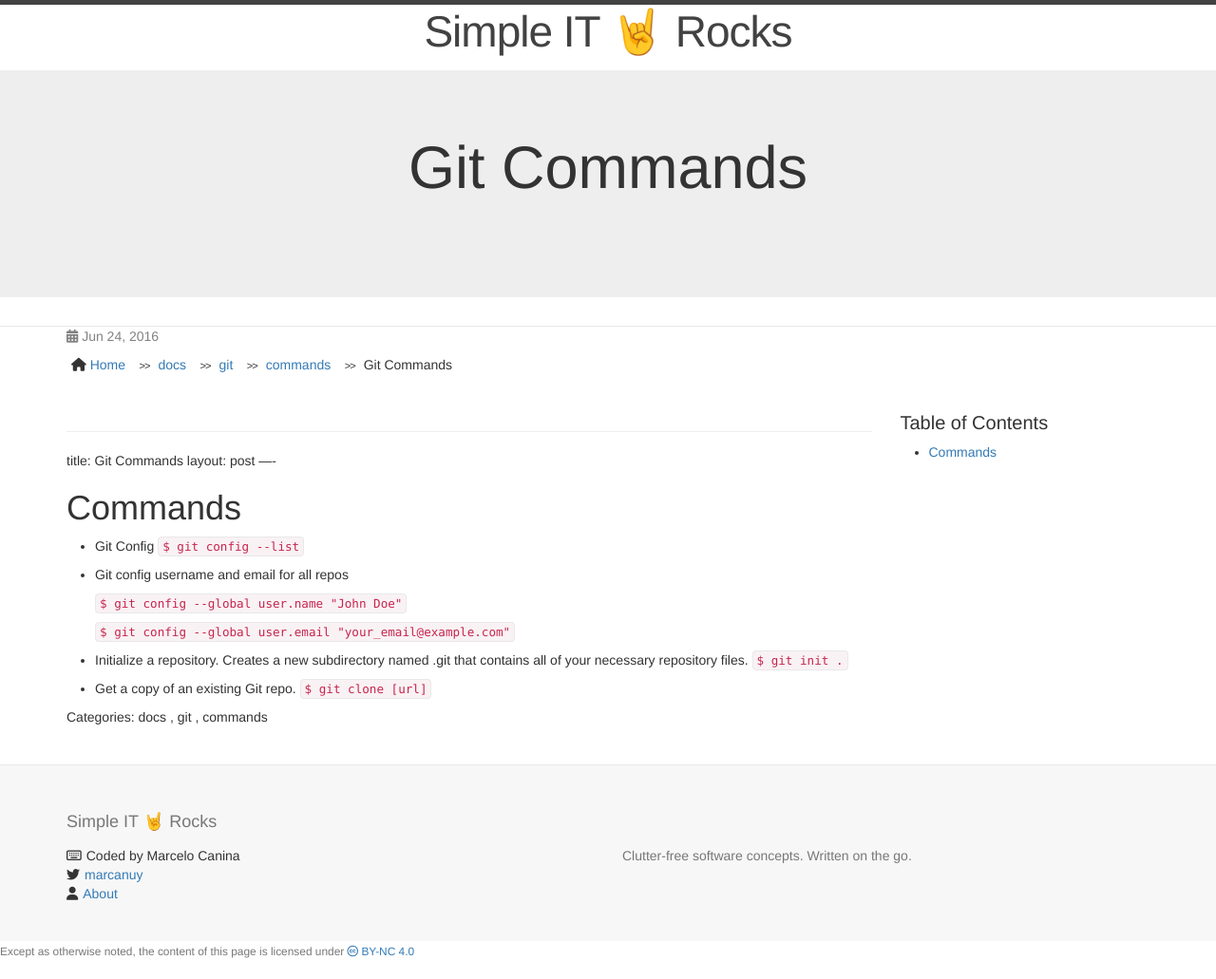
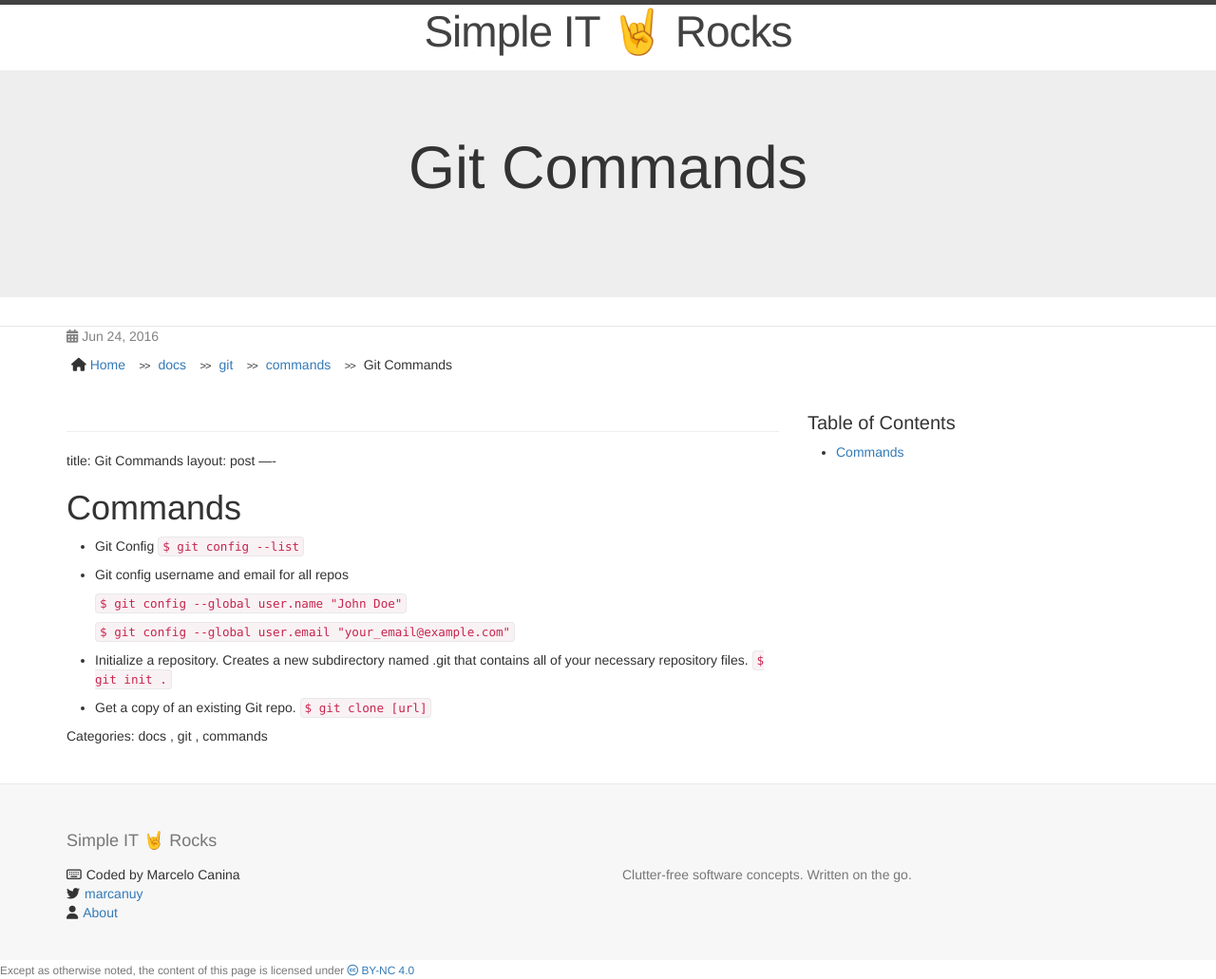
Before and after one commit to marcanuy/simpleit.rocks, a Jekyll site: the page built from docs/git/commands/_posts/2016-06-24-git-commands.md, in a window 1280 px wide. Shown: the whole page at 95% size. Built offline with Jekyll 4.4.1, drawn with Linux system fonts in a browser that asks for light colours; nearby versions of some CDN libraries; library files that are not in the unit come from our copies; comment, search, counter and statistics services are not loaded; the table of contents is made by our own code.

Commit message:
From 9-3 column grid to 8-4

```diff
--- a/_layouts/post.html
+++ b/_layouts/post.html
@@ -3,7 +3,7 @@ layout: base_post
 ---
 
 <div class="row">
-  <div class="col-md-3 col-md-push-9 sit-sidebar">
+  <div class="col-md-4 col-md-push-8 sit-sidebar">
     <h4>Table of Contents</h4>
     {% if page.toc %}
     {{ content | toc_only }}
@@ -12,7 +12,7 @@ layout: base_post
     {% include adsense_side_content.html %}
 
   </div>
-  <div class="col-md-9 col-md-pull-3 sit-content">
+  <div class="col-md-8 col-md-pull-4 sit-content">
 
     {% if page.description %}
     <p class="lead">
```
